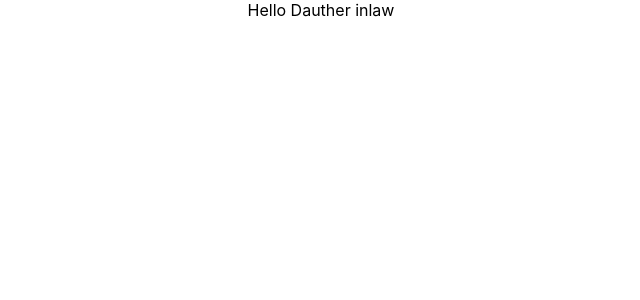
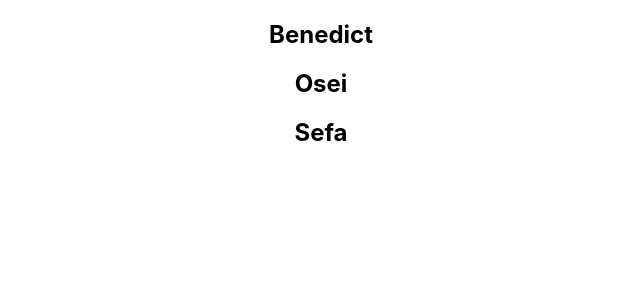
Before and after one commit to python-benedict/react-series, a React (Create React App) app: page / in a window 1280 px wide. Shown: the top 300 px of the page, without its empty margins (319-959 px from the left). Built offline with nearby package versions, Linux system fonts and the light colour scheme.

Commit message:
I created a name list for the project

```diff
--- a/src/App.js
+++ b/src/App.js
@@ -12,11 +12,12 @@
 import ParentComponent from './components/ParentComponent';
 import ChildComponent from './components/ChildComponent';
 import UserGreetings from './components/UserGreetings';
+import NameList from './components/NameList';
 
 function App() {
   return (
     <div className="App">
-    <UserGreetings />
+    <NameList />
       {/* <Children1 heroName="Benedict" nickName="Sefa">
         <p>Hello love of my life</p>
         <div>Hello oay of my lie</div>
--- /dev/null
+++ b/src/components/NameList.js
@@ -0,0 +1,14 @@
+import React from 'react'
+
+function NameList() {
+   const names = ['Benedict', 'Osei', 'Sefa']
+  return (
+    <div>
+        {
+            names.map(x => <h2>{x}</h2>)
+        }
+    </div>
+  )
+}
+
+export default NameList
```
